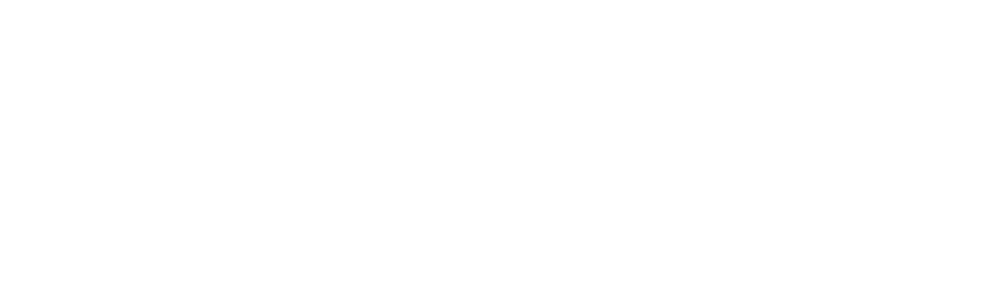
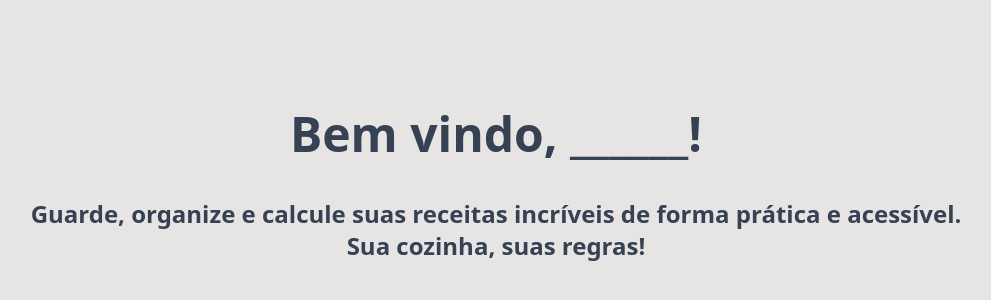
Before and after one commit to priscilaUECEProjects/sapaoNaCozinha, a React (Vite) app in the folder sapao-na-cozinha/: page / in a window 1280 px wide. Shown: the part 234-534 px from the top of the page, without its empty margins (144-1135 px from the left). Built offline with nearby package versions, Linux system fonts and the light colour scheme.

Commit message:
feat:paginaInicial

```diff
--- a/sapao-na-cozinha/src/App.jsx
+++ b/sapao-na-cozinha/src/App.jsx
@@ -1,11 +1,12 @@
 import './App.css'
+import PaginaInicial from './components/PaginaInicial';
 
 function App() {
 
 
   return (
-    <div>
-
+    <div className='flex items-center justify-center min-h-screen bg-[#e7e5e4]'>
+      <PaginaInicial/>
     </div>
   )
 }
--- /dev/null
+++ b/sapao-na-cozinha/src/components/PaginaInicial.jsx
@@ -0,0 +1,8 @@
+export default function PaginaInicial() {
+  return (
+    <div className='text-center font-bold text-gray-700'>
+      <h1 className="text-5xl p-10">Bem vindo, ______! </h1>
+      <p className="text-2xl">Guarde, organize e calcule suas receitas incríveis de forma prática e acessível. <br/>Sua cozinha, suas regras!</p>
+    </div>
+  )
+}
```
